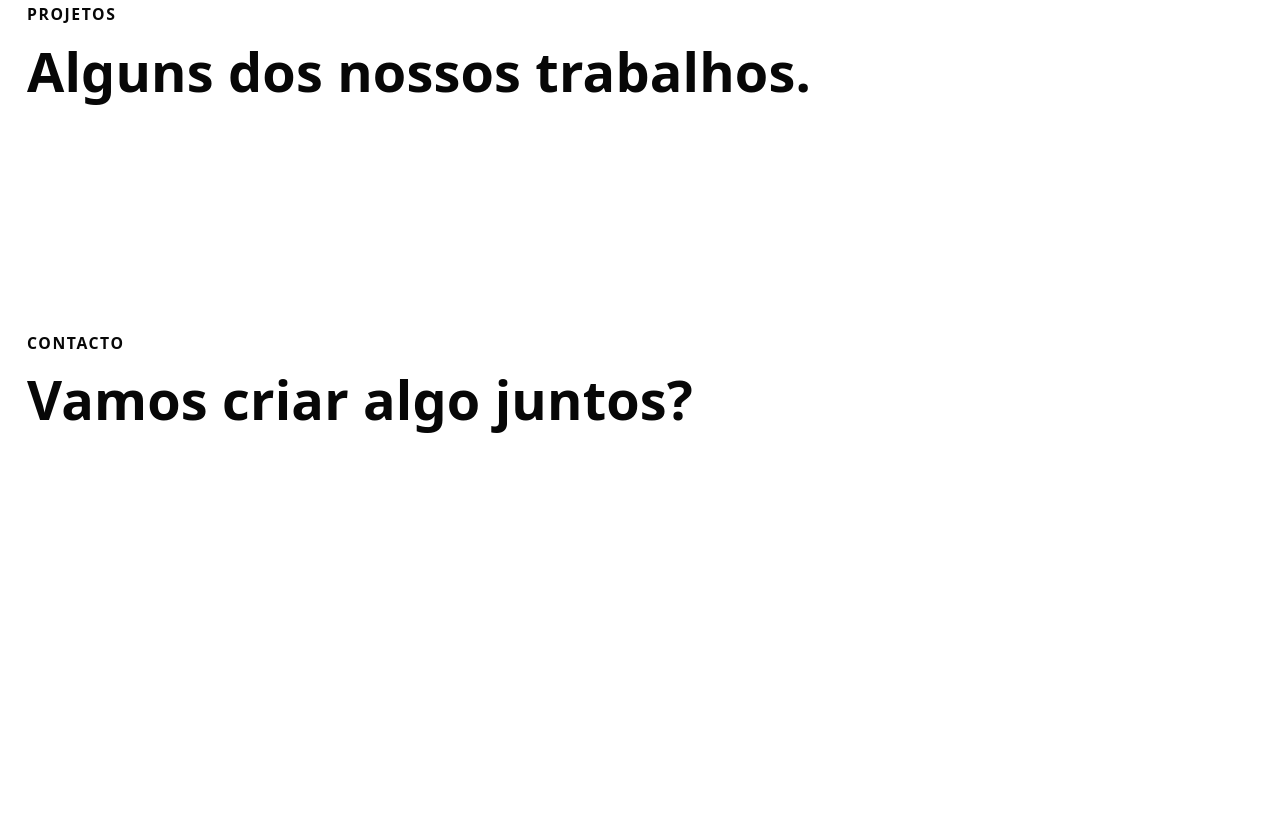
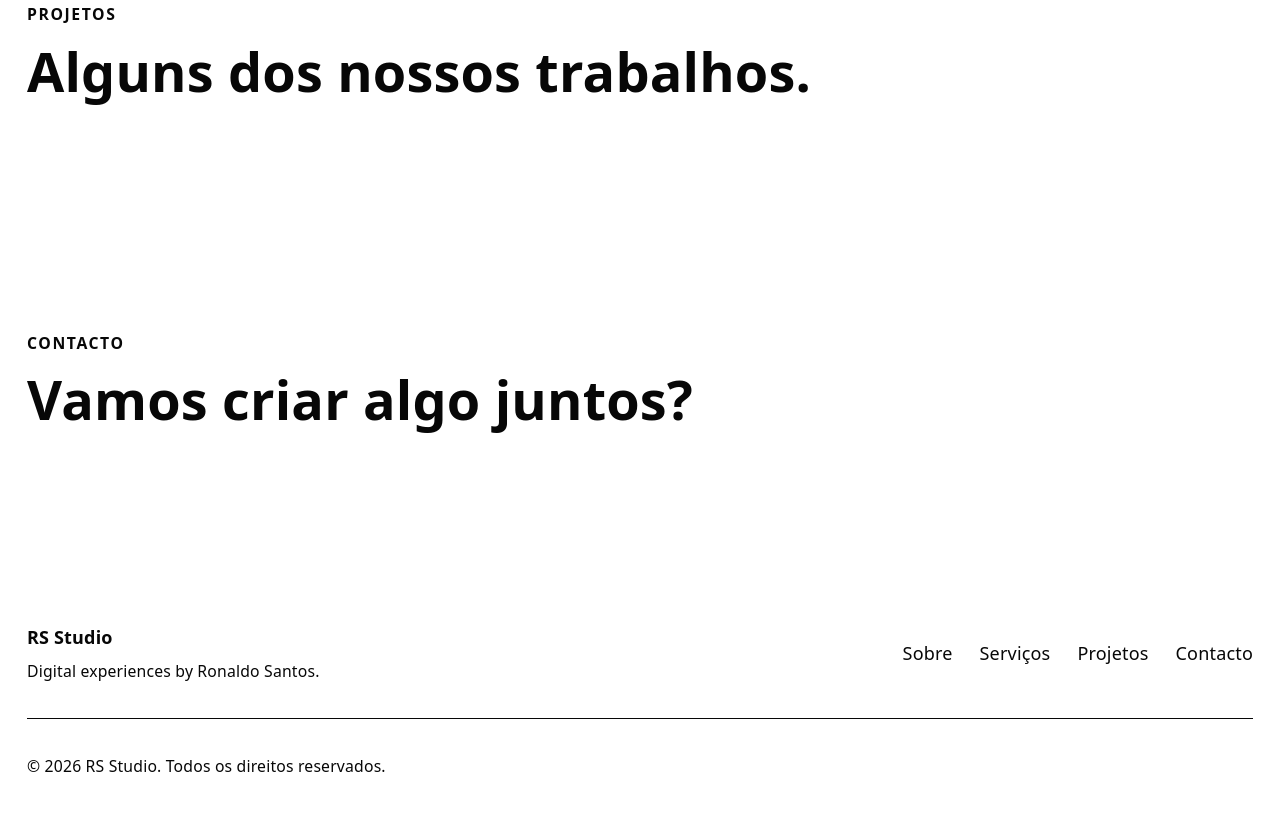
Before and after one commit to ronaldoLS/rs-studio, a website built with Vite: page index.html in a window 1280 px wide. Shown: the part 1782-2614 px from the top of the page. Before the commit the page ends 2352 px from the top, so only its background shows below. Built offline with nearby package versions, Linux system fonts and the light colour scheme.

Commit message:
feat: add footer

```diff
--- a/index.html
+++ b/index.html
@@ -150,7 +150,49 @@
     </main>
 
     <footer>
-      <!-- Footer -->
+      <div class="max-w-6xl mx-auto px-6 py-12">
+
+        <div class="flex flex-col md:flex-row md:items-center md:justify-between gap-6">
+
+          <div>
+            <p class="font-semibold">
+              RS Studio
+            </p>
+
+            <p class="text-sm mt-2">
+              Digital experiences by Ronaldo Santos.
+            </p>
+          </div>
+
+          <nav aria-label="Navegação do rodapé">
+            <ul class="flex flex-wrap gap-6">
+              <li>
+                <a href="#sobre">Sobre</a>
+              </li>
+
+              <li>
+                <a href="#servicos">Serviços</a>
+              </li>
+
+              <li>
+                <a href="#projetos">Projetos</a>
+              </li>
+
+              <li>
+                <a href="#contato">Contacto</a>
+              </li>
+            </ul>
+          </nav>
+
+        </div>
+
+        <div class="mt-8 pt-8 border-t">
+          <p class="text-sm">
+            © 2026 RS Studio. Todos os direitos reservados.
+          </p>
+        </div>
+
+      </div>
     </footer>
   </div>
   <script type="module" src="/src/main.js"></script>
```
